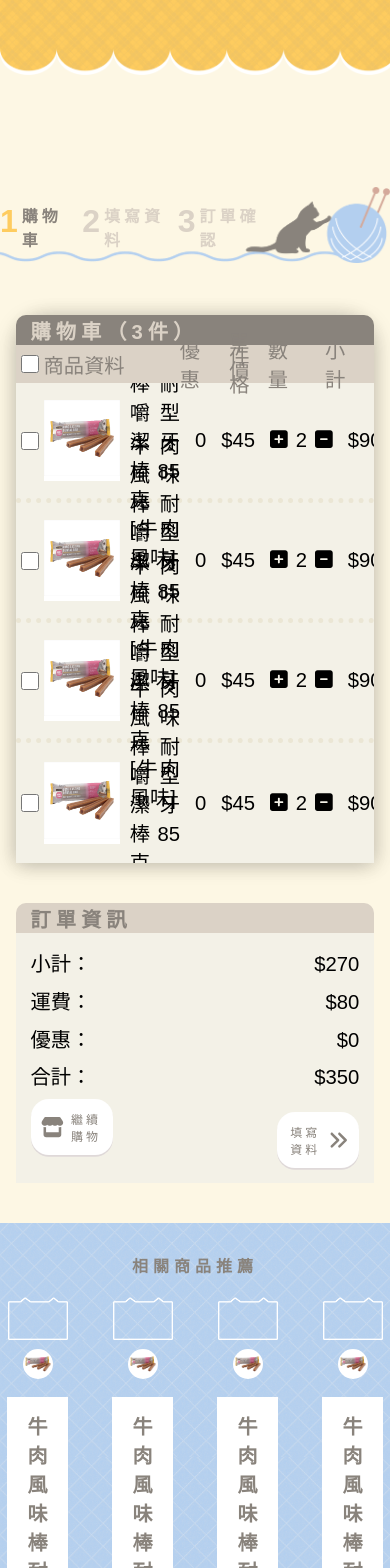
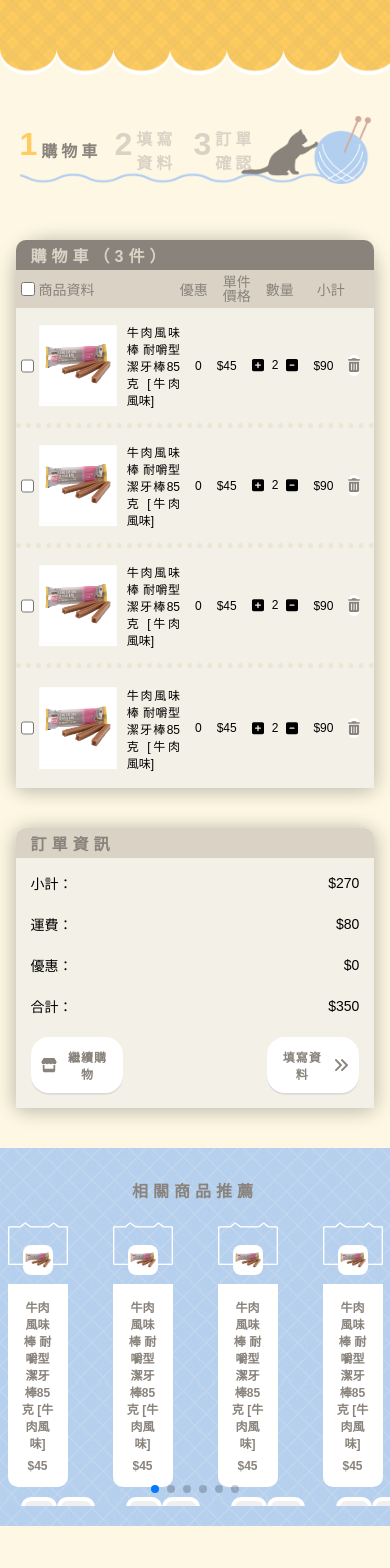
Before and after one commit to yingweng1120112/take-away, a Next.js app in the folder client/: page /shopping-cart/step1 in a window 390 px wide. Shown: the top 1568 px of the page. Built offline with nearby package versions, Linux system fonts and the light colour scheme.

Commit message:
購物車step1 手機版完成

```diff
--- a/client/components/shoppingcart/carousel.js
+++ b/client/components/shoppingcart/carousel.js
@@ -22,6 +22,20 @@ export default function App() {
         spaceBetween={30}
         pagination={{
           clickable: true,
+        }}
+        breakpoints={{
+          400: {
+            slidesPerView: 2,
+            spaceBetween: 20,
+          },
+          768: {
+            slidesPerView: 3,
+            spaceBetween: 40,
+          },
+          1024: {
+            slidesPerView: 4,
+            spaceBetween: 50,
+          },
         }}
         modules={[Pagination]}
         className={styles['myswiper']}
--- a/client/components/shoppingcart/styles.module.css
+++ b/client/components/shoppingcart/styles.module.css
@@ -60,3 +60,26 @@
   border: solid 4px white;
   border-radius: 10px;
 }
+@media screen and (max-width: 414px) {
+  .myswiper {
+    height: 304px;
+  }
+  .container img {
+    top: 23px;
+    border-radius: 8px;
+  }
+  .text {
+    margin-top: 32px;
+  }
+  .text p {
+    font-size: 12px;
+  }
+  .icon {
+    width: 55%;
+    justify-content: space-between;
+    margin-top: 10px;
+  }
+  .iconstyle {
+    font-size: 16px;
+  }
+}
--- a/client/pages/shopping-cart/step1.js
+++ b/client/pages/shopping-cart/step1.js
@@ -72,13 +72,22 @@ export default function Step1() {
                 <div>0</div>
                 <div>$45</div>
                 <div className={styles['itemamount']}>
-                  <FontAwesomeIcon icon={faSquarePlus} />
+                  <FontAwesomeIcon
+                    icon={faSquarePlus}
+                    className={styles['iconstyle']}
+                  />
                   <div>2</div>
-                  <FontAwesomeIcon icon={faSquareMinus} />
+                  <FontAwesomeIcon
+                    icon={faSquareMinus}
+                    className={styles['iconstyle']}
+                  />
                 </div>
                 <div>$90</div>
                 <div>
-                  <FontAwesomeIcon icon={faTrashCan} />
+                  <FontAwesomeIcon
+                    icon={faTrashCan}
+                    className={styles['iconstyle']}
+                  />
                 </div>
               </div>
             </div>
@@ -98,13 +107,22 @@ export default function Step1() {
                 <div>0</div>
                 <div>$45</div>
                 <div className={styles['itemamount']}>
-                  <FontAwesomeIcon icon={faSquarePlus} />
+                  <FontAwesomeIcon
+                    icon={faSquarePlus}
+                    className={styles['iconstyle']}
+                  />
                   <div>2</div>
-                  <FontAwesomeIcon icon={faSquareMinus} />
+                  <FontAwesomeIcon
+                    icon={faSquareMinus}
+                    className={styles['iconstyle']}
+                  />
                 </div>
                 <div>$90</div>
                 <div>
-                  <FontAwesomeIcon icon={faTrashCan} />
+                  <FontAwesomeIcon
+                    icon={faTrashCan}
+                    className={styles['iconstyle']}
+                  />
                 </div>
               </div>
             </div>
@@ -124,13 +142,22 @@ export default function Step1() {
                 <div>0</div>
                 <div>$45</div>
                 <div className={styles['itemamount']}>
-                  <FontAwesomeIcon icon={faSquarePlus} />
+                  <FontAwesomeIcon
+                    icon={faSquarePlus}
+                    className={styles['iconstyle']}
+                  />
                   <div>2</div>
-                  <FontAwesomeIcon icon={faSquareMinus} />
+                  <FontAwesomeIcon
+                    icon={faSquareMinus}
+                    className={styles['iconstyle']}
+                  />
                 </div>
                 <div>$90</div>
                 <div>
-                  <FontAwesomeIcon icon={faTrashCan} />
+                  <FontAwesomeIcon
+                    icon={faTrashCan}
+                    className={styles['iconstyle']}
+                  />
                 </div>
               </div>
             </div>
@@ -150,13 +177,22 @@ export default function Step1() {
                 <div>0</div>
                 <div>$45</div>
                 <div className={styles['itemamount']}>
-                  <FontAwesomeIcon icon={faSquarePlus} />
+                  <FontAwesomeIcon
+                    icon={faSquarePlus}
+                    className={styles['iconstyle']}
+                  />
                   <div>2</div>
-                  <FontAwesomeIcon icon={faSquareMinus} />
+                  <FontAwesomeIcon
+                    icon={faSquareMinus}
+                    className={styles['iconstyle']}
+                  />
                 </div>
                 <div>$90</div>
                 <div>
-                  <FontAwesomeIcon icon={faTrashCan} />
+                  <FontAwesomeIcon
+                    icon={faTrashCan}
+                    className={styles['iconstyle']}
+                  />
                 </div>
               </div>
             </div>
--- a/client/styles/shoppingcar-step1.module.css
+++ b/client/styles/shoppingcar-step1.module.css
@@ -72,6 +72,8 @@
   height: 600px;
   border-radius: 30px 30px 0 0;
   background-color: rgb(243, 241, 231);
+  box-shadow: 5px 0 20px rgba(0, 0, 0, 0.1), -5px 0 20px rgba(0, 0, 0, 0.1),
+    0 5px 20px rgba(0, 0, 0, 0.1);
 }
 .carttopstyle {
   font-size: var(--font-size-h3);
@@ -252,8 +254,12 @@
 }
 .shoppingcarright {
   width: 35%;
-  height: auto;
+  height: 460px;
   position: relative;
+  border-radius: 30px 30px 0 0;
+
+  box-shadow: 5px 0 20px rgba(0, 0, 0, 0.1), -5px 0 20px rgba(0, 0, 0, 0.1),
+    0 5px 20px rgba(0, 0, 0, 0.1);
 }
 .cartbottomstyle {
   width: 100%;
@@ -350,6 +356,7 @@
   .roof {
     overflow: hidden;
     width: 100%;
+    height: 75px;
   }
   .roof img {
     height: 75px;
@@ -363,8 +370,8 @@
   .stepbg {
     background-size: 170%;
     background-position: right;
-    width: 100%;
-    height: 90px;
+    width: 90%;
+    height: 95px;
     /* border: 1px red solid; */
   }
   .step .nextto:nth-child(1) h1 {
@@ -374,7 +381,7 @@
     font-size: 32px;
   }
   .step .nextto:nth-child(1) h2 {
-    margin-top: 0px;
+    margin-top: 12px;
     font-size: var(--font-size-p);
     height: 100%;
     margin-right: 6px;
@@ -382,6 +389,7 @@
   .step .nextto:nth-child(n + 2) h2 {
     margin-top: 0px;
     font-size: var(--font-size-p);
+    width: 50px;
   }
   .everystep {
     letter-spacing: 4px;
@@ -401,15 +409,21 @@
       0 5px 20px rgba(0, 0, 0, 0.1);
   }
   .carttopstyle {
-    font-size: var(--font-size-p);
     width: 100%;
     height: 30px;
     border-radius: 10px 10px 0 0;
     /* border: 1px red solid; */
   }
-  .cartdetail {
+  .carttopstyle > div {
+    font-size: var(--font-size-p);
+  }
+  .cartdetail div {
     font-size: 14px;
   }
+  .cartdetail input {
+    width: 14px;
+  }
+
   .cartdetailleft {
     /* border: 3px rgb(27, 123, 136) solid; */
     width: 45%;
@@ -427,9 +441,11 @@
     margin-left: 8px;
   }
   .cartitem {
-    font-size: 12px;
     height: 120px;
     border-bottom: 5px dotted var(--dark-gray);
+  }
+  .cartitem div {
+    font-size: 12px;
   }
   .cartitemleft .itemlist {
     margin-right: 10px;
@@ -456,7 +472,17 @@
     padding-top: 0;
   }
   .cartitemright .itemamount div {
-    margin: 0 8px;
+    margin: 3px 8px 0px 8px;
+  }
+  .itemamount > .iconstyle {
+    width: 12px;
+  }
+  .cartitemright .iconstyle {
+    width: 12px;
+    /* margin-left: 5px; */
+  }
+  .carti input {
+    width: 13px;
   }
   /* 訂單資訊 */
   .shoppingcarright {
@@ -464,6 +490,9 @@
     height: fit-content;
     margin-top: 40px;
     margin-bottom: 40px;
+    box-shadow: 5px 0 20px rgba(0, 0, 0, 0.1), -5px 0 20px rgba(0, 0, 0, 0.1),
+      0 5px 20px rgba(0, 0, 0, 0.1);
+    border-radius: 10px 10px 0 0;
   }
   .carttopstyle1 {
     font-size: var(--font-size-p);
@@ -471,77 +500,40 @@
     height: 30px;
     border-radius: 10px 10px 0 0;
   }
+  .carttopstyle1 > div {
+    font-size: var(--font-size-p);
+  }
   .cartbottomstyle {
-    font-size: 14px;
     padding: 15px;
     height: 250px;
   }
+  .cartbottomstyle div {
+    font-size: 14px;
+    align-items: center;
+  }
 
   .buttonstyle {
-    width: 25%;
+    width: 28%;
     height: fit-content;
-    letter-spacing: 3px;
+    letter-spacing: 1px;
     font-size: 12px;
-    font-weight: 400;
+    font-weight: 600;
     box-shadow: 0 0.1rem #dfd9d9;
   }
+  .iconstyle1 {
+    width: 16px;
+  }
+
+  .iconstyle2 {
+    width: 16px;
+  }
   /* 推薦 */
+  .commend {
+    height: 21rem;
+  }
   .commend > h4 {
     font-size: var(--font-size-p);
     letter-spacing: 5px;
-  }
-  .carousel {
-    margin: 0;
-    padding: 0 18px;
-  }
-  .carousel-control-prev {
-    left: -4px;
-  }
-  .carousel-control-next {
-    right: -6px;
-  }
-
-  .carousel-control-prev,
-  .carousel-control-next {
-    width: 20px;
-    border: none;
-  }
-  .col-3 {
-    padding: 0;
-  }
-  .carousel-item .img-box {
-    background-size: 100% 100px;
-    height: 120px;
-  }
-  .carousel .carousel-item img {
-    max-width: 80%;
-    height: auto;
-  }
-  .carousel .thumb-content {
-    top: -20px;
-  }
-  .carousel .carousel-item h4 {
-    font-size: 12px;
-    padding: 5px;
-    text-align: center;
-  }
-  .carousel .thumb-content p {
-    font-size: 12px;
-  }
-  .carousel .thumb-content i {
-    font-size: 1rem;
-    margin-left: 3px;
-  }
-  .carousel .thumb-content div {
-    margin-left: 12px;
-  }
-  .carousel-indicators li,
-  .carousel-indicators li.active {
-    width: 7px;
-    height: 7px;
-  }
-  .mx-auto {
-    height: 250px;
   }
 
   /* 下花邊 */
```
